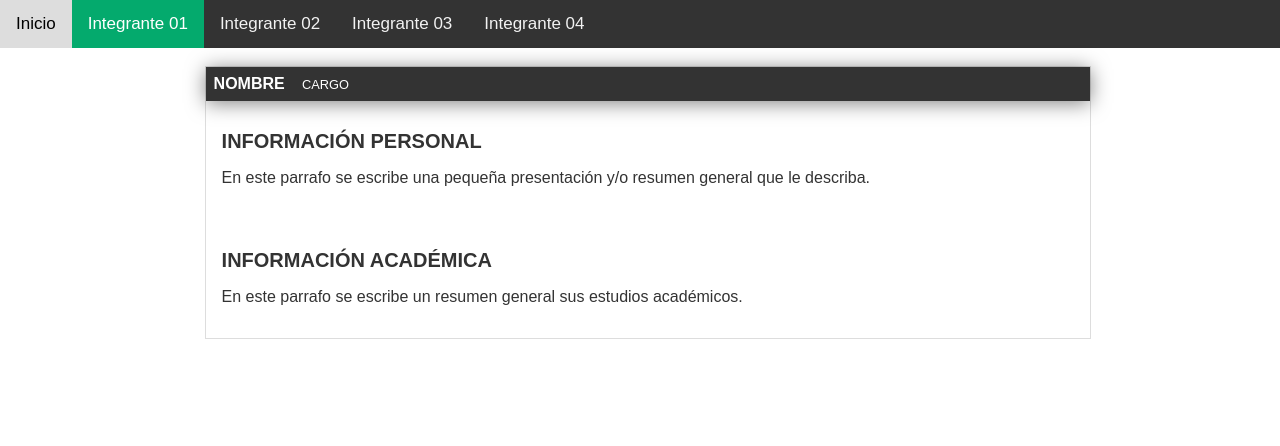
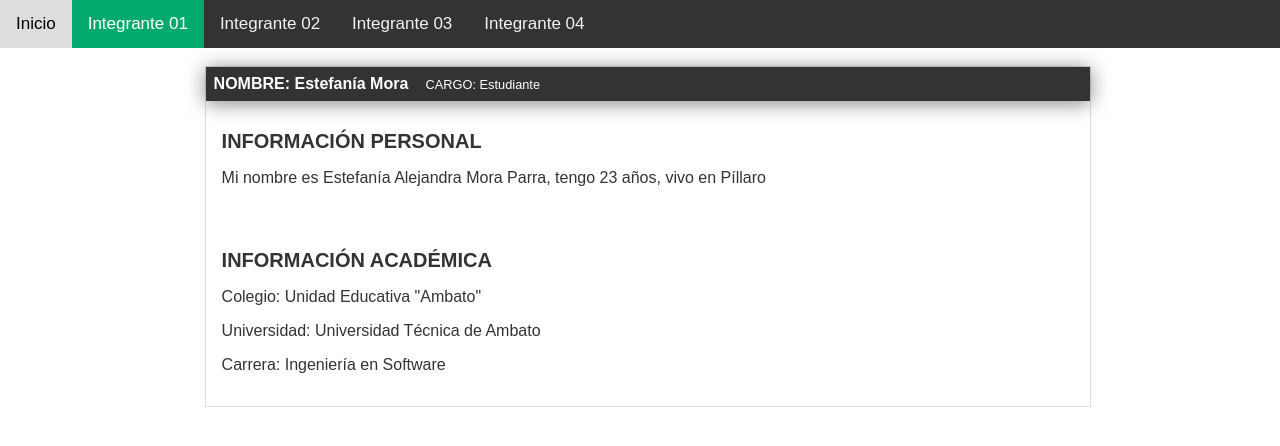
Before and after one commit to Yachitzu/Repositorio_Grupo5, a plain HTML site: page myinfo_web/integrante01.html in a window 1280 px wide. Drawn offline with Linux system fonts and the light colour scheme.

Commit message:
Se modificó el archivo integrante01.html

```diff
--- a/myinfo_web/integrante01.html
+++ b/myinfo_web/integrante01.html
@@ -46,18 +46,19 @@
       <div style="padding-left:16px">
         <div id="container">
             <div id="cabecera">
-                NOMBRE
-                <span id="tagline">CARGO</span>
+                NOMBRE: Estefanía Mora
+                <span id="tagline">CARGO: Estudiante</span>
             </div>
             <div id="post">
                 <h1>INFORMACIÓN PERSONAL</h1>
-                <p>En este parrafo se escribe una pequeña presentación y/o resumen general que le describa.</p>
+                <p>Mi nombre es Estefanía Alejandra Mora Parra, tengo 23 años, vivo en Píllaro</p>
                 <p></p>
             </div>
             <div id="post">
                 <h1>INFORMACIÓN ACADÉMICA</h1>
-                <p>En este parrafo se escribe un resumen general sus estudios académicos.</p>
-                <p></p>
+                <p>Colegio: Unidad Educativa "Ambato"</p>
+                <p>Universidad: Universidad Técnica de Ambato</p>
+                <p>Carrera: Ingeniería en Software</p>
             </div>
         </div>
       </div>
```
